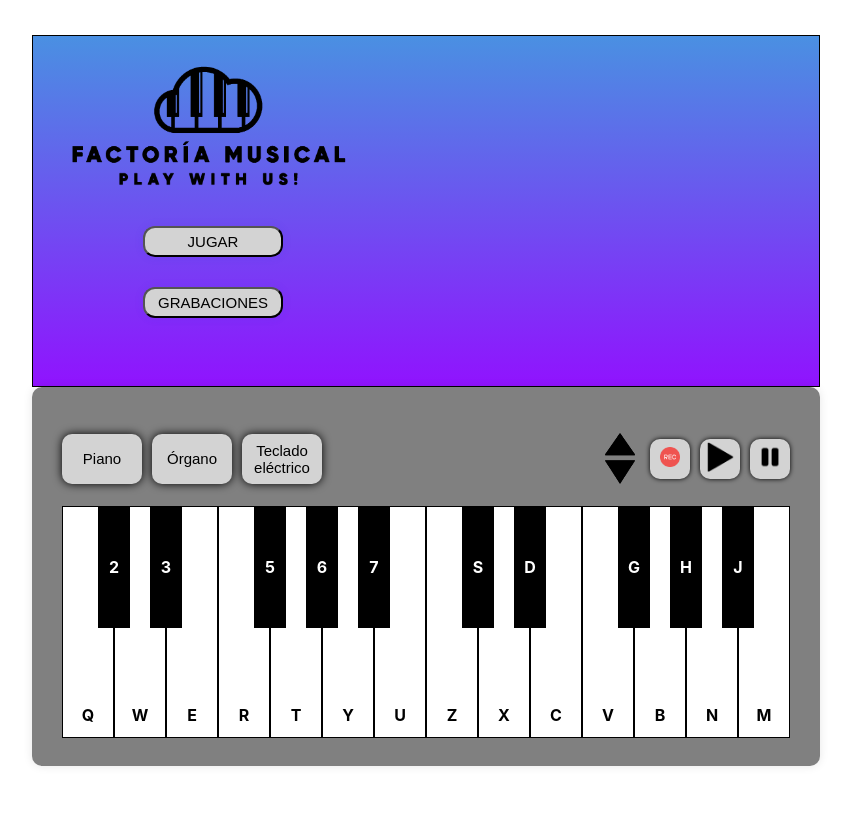
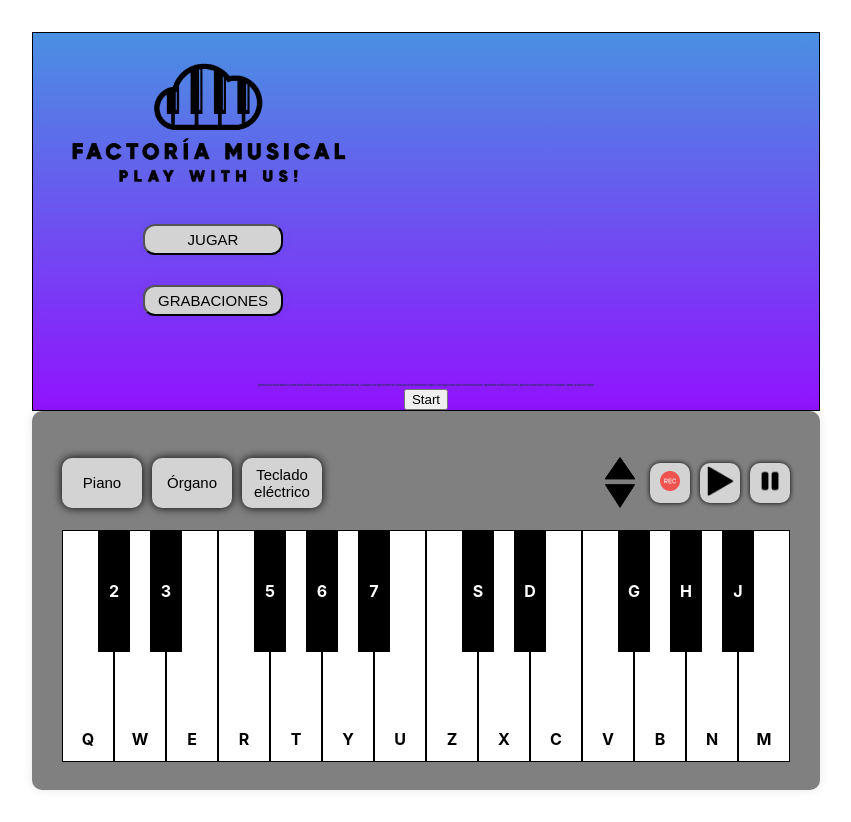
Before and after one commit to YefGav/proyecto5-factoria-musical-F, a React (Vite) app: page / in a window 1280 px wide. Shown: the whole page, without its empty margins (214-1065 px from the left). Before the commit the page ends 800 px from the top, so only its background shows below. Built offline with nearby package versions, Linux system fonts and the light colour scheme.

Commit message:
WIP - Create welcome modals and modify other models to make it work

```diff
--- a/src/components/homeView/modal_container/ModalContainer.jsx
+++ b/src/components/homeView/modal_container/ModalContainer.jsx
@@ -2,6 +2,7 @@ import { Level } from "../../modals/level/Level";
 import { Songs } from "../../modals/songs/Songs";
 import { Score } from "../../modals/score/Score";
 import { useModal } from "../../modals/ModalContext";
+import  WelcomeModal from "../../modals/welcome/WelcomeModal";
 import { RequestTitleModal } from "../../modals/request_title/RequestTitleModal";
 
 export const ModalContainer = () => {
@@ -11,6 +12,7 @@ export const ModalContainer = () => {
     return (
         <div className="modal">
             <div className="modal-content">
+                {!activeModal || activeModal === "welcome" ? <WelcomeModal /> : null}
               {activeModal === "openLevel" && <Level />}
               {activeModal === "songs" && <Songs />}
               {activeModal === "score" && <Score />}
--- a/src/components/modals/ModalContext.jsx
+++ b/src/components/modals/ModalContext.jsx
@@ -4,7 +4,7 @@ import PropTypes from "prop-types";
 const ModalContext = createContext();
 
 export const ModalProvider = ({ children }) => {
-  const [activeModal, setActiveModal] = useState(null);
+  const [activeModal, setActiveModal] = useState("welcome");
   const [selectedSongs, setSelectedSongs] = useState([]);
   const [selectedSong, setSelectedSong] = useState(null);
   const [modalHistory, setModalHistory] = useState([]);
@@ -58,6 +58,10 @@ export const ModalProvider = ({ children }) => {
     }
   }
 
+  const resetModal = () => {
+    setActiveModal("welcome");
+  };
+
   return (
     <ModalContext.Provider value={{ activeModal, openModal, goBackModal, closeModal, selectedSongs, selectedSong, requestTitle, submitTitle }}>
       {children}
--- a/src/components/modals/level/Level.jsx
+++ b/src/components/modals/level/Level.jsx
@@ -4,7 +4,7 @@ import { useModal } from '../ModalContext';
 
 export const Level = () => {
 
-    const goBackModal = useModal();
+    const {setActiveModal} = useModal();
 
     const easySongs = [
         {id: 1, imgSrc: "/img/songs/estrellita-caratula.jpg", title: "Estrellita donde estás", scoreSrc:"/img/songs/estrellita.WEBP"},
@@ -32,7 +32,7 @@ export const Level = () => {
 
     return (
         <div className='level-modal'>
-            <button className="back-arrow" onClick={goBackModal}>
+            <button className="back-arrow" onClick={() => setActiveModal("welcome")}>
                 <img className="back-arrow-img" src='/img/icons/back-arrow.png' alt='Back Arrow' />
             </button>
             <h1>Por favor, seleccione un nivel</h1>
--- /dev/null
+++ b/src/components/modals/welcome/WelcomeModal.jsx
@@ -0,0 +1,21 @@
+import './WelcomeModal.css';
+import { useModal } from '../ModalContext';
+
+const WelcomeModal = () => {
+  const { closeModal } = useModal();
+
+  return (
+    <div className="welcome-modal">
+      <h1>
+        Bienvenido/a a Factoría Musical, donde podrás disfrutar de la música de
+        una manera sencilla y divertida. ¿Listo para crear algo increíble? No te
+        preocupes si eres principiante o experto, ¡este lugar es para todos!
+        Encuentra partituras, experimenta con diferentes sonidos, graba tus
+        producciones y diviértete al máximo. ¡Vamos, la música te espera!
+      </h1>
+      <button onClick={closeModal}>Start</button>
+    </div>
+  )
+}
+
+export default WelcomeModal
```
Also changed, not shown: src/components/modals/welcome/WelcomeModal.css (added).
